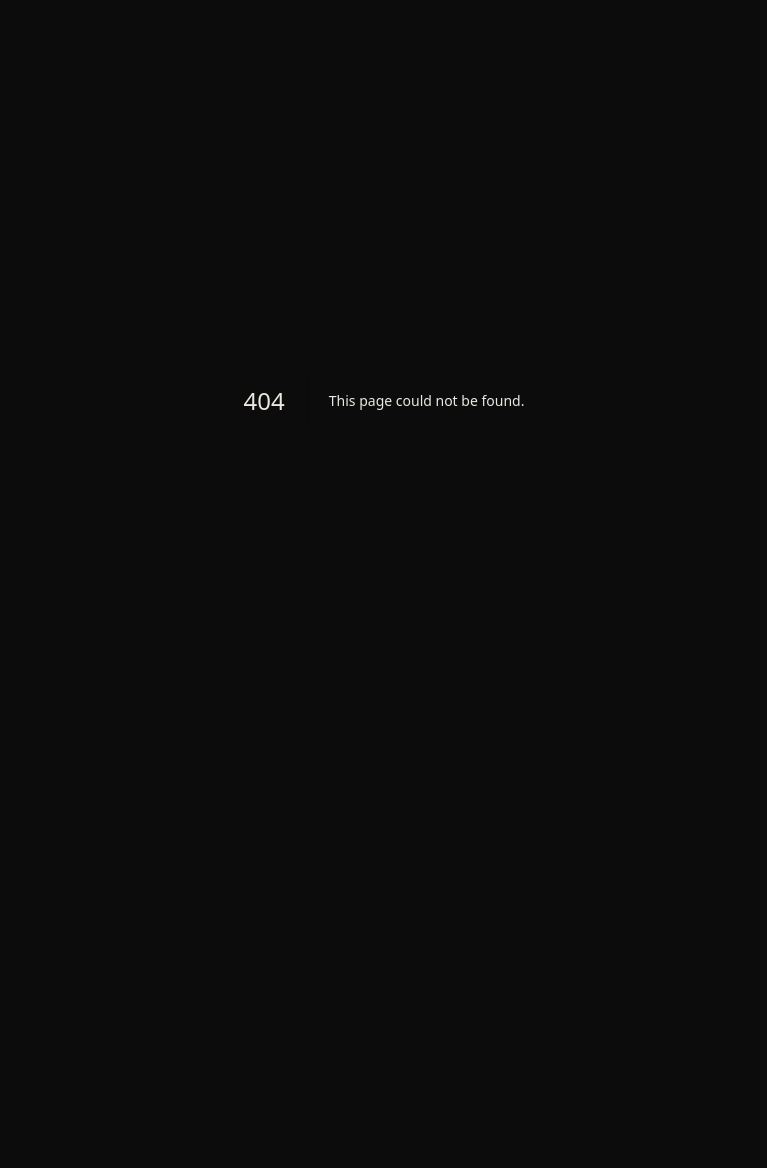
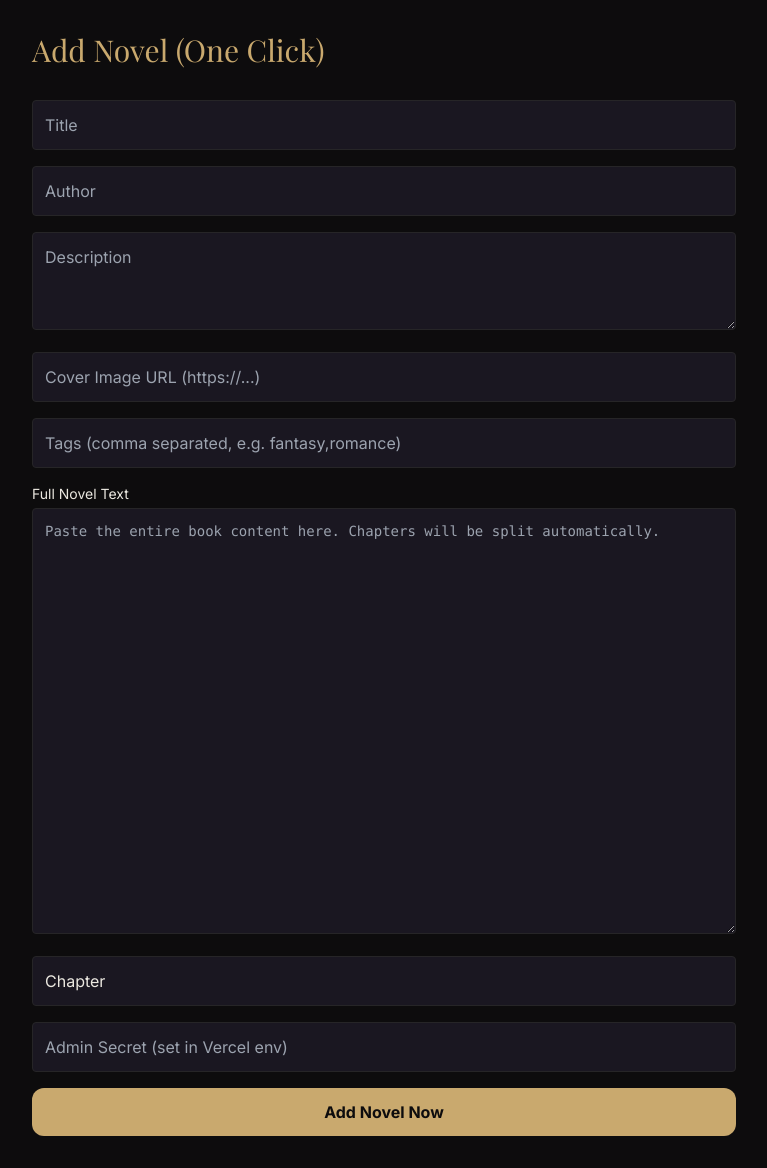
Before and after one commit to yangyifei757-dotcom/mystorysite, a Next.js app: page /admin/add-novel in a window 1280 px wide. Before the commit this address had no page. Shown: the whole page, without its empty margins (256-1023 px from the left). Before the commit the page ends 800 px from the top, so only its background shows below. Built offline with nearby package versions, Linux system fonts and the light colour scheme; a web font is replaced by a local one.

Commit message:
Create page.tsx

```diff
--- /dev/null
+++ b/app/admin/add-novel/page.tsx
@@ -0,0 +1,109 @@
+'use client'
+
+import { useState } from 'react'
+
+export default function AddNovelPage() {
+  const [form, setForm] = useState({
+    title: '',
+    author: '',
+    description: '',
+    coverUrl: '',
+    tags: '',
+    content: '',
+    splitBy: 'Chapter',
+    secret: ''
+  })
+  const [loading, setLoading] = useState(false)
+  const [message, setMessage] = useState('')
+
+  const handleSubmit = async (e: React.FormEvent) => {
+    e.preventDefault()
+    setLoading(true)
+    setMessage('')
+
+    const res = await fetch('/api/add-novel', {
+      method: 'POST',
+      headers: { 'Content-Type': 'application/json' },
+      body: JSON.stringify(form)
+    })
+    const data = await res.json()
+    setMessage(data.message || data.error || 'Done')
+    setLoading(false)
+  }
+
+  return (
+    <div className="min-h-screen bg-background text-foreground p-8 max-w-3xl mx-auto">
+      <h1 className="text-3xl font-serif text-primary mb-8">Add Novel (One Click)</h1>
+      <form onSubmit={handleSubmit} className="space-y-4">
+        <input
+          placeholder="Title"
+          value={form.title}
+          onChange={e => setForm({...form, title: e.target.value})}
+          className="w-full p-3 rounded bg-card border border-border"
+          required
+        />
+        <input
+          placeholder="Author"
+          value={form.author}
+          onChange={e => setForm({...form, author: e.target.value})}
+          className="w-full p-3 rounded bg-card border border-border"
+          required
+        />
+        <textarea
+          placeholder="Description"
+          value={form.description}
+          onChange={e => setForm({...form, description: e.target.value})}
+          className="w-full p-3 rounded bg-card border border-border"
+          rows={3}
+        />
+        <input
+          placeholder="Cover Image URL (https://...)"
+          value={form.coverUrl}
+          onChange={e => setForm({...form, coverUrl: e.target.value})}
+          className="w-full p-3 rounded bg-card border border-border"
+        />
+        <input
+          placeholder="Tags (comma separated, e.g. fantasy,romance)"
+          value={form.tags}
+          onChange={e => setForm({...form, tags: e.target.value})}
+          className="w-full p-3 rounded bg-card border border-border"
+        />
+        <div>
+          <label className="block text-sm mb-1">Full Novel Text</label>
+          <textarea
+            placeholder="Paste the entire book content here. Chapters will be split automatically."
+            value={form.content}
+            onChange={e => setForm({...form, content: e.target.value})}
+            className="w-full p-3 rounded bg-card border border-border font-mono text-sm"
+            rows={20}
+            required
+          />
+        </div>
+        <input
+          placeholder="Split chapters by keyword (e.g. Chapter, CHAPTER, 第)"
+          value={form.splitBy}
+          onChange={e => setForm({...form, splitBy: e.target.value})}
+          className="w-full p-3 rounded bg-card border border-border"
+        />
+        <input
+          type="password"
+          placeholder="Admin Secret (set in Vercel env)"
+          value={form.secret}
+          onChange={e => setForm({...form, secret: e.target.value})}
+          className="w-full p-3 rounded bg-card border border-border"
+          required
+        />
+        <button
+          type="submit"
+          disabled={loading}
+          className="w-full py-3 bg-primary text-background rounded-xl font-bold hover:bg-primary/90 disabled:opacity-50"
+        >
+          {loading ? 'Adding...' : 'Add Novel Now'}
+        </button>
+      </form>
+      {message && (
+        <p className="mt-4 text-center text-sm text-primary">{message}</p>
+      )}
+    </div>
+  )
+}
```
